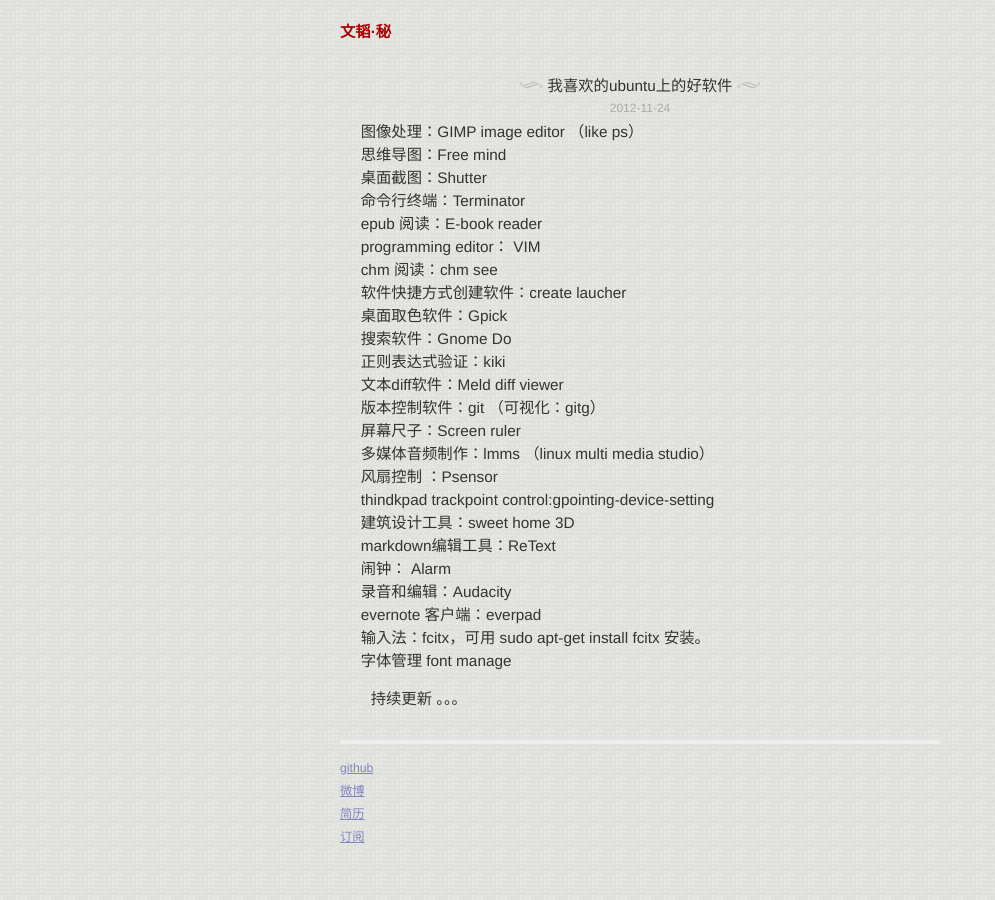
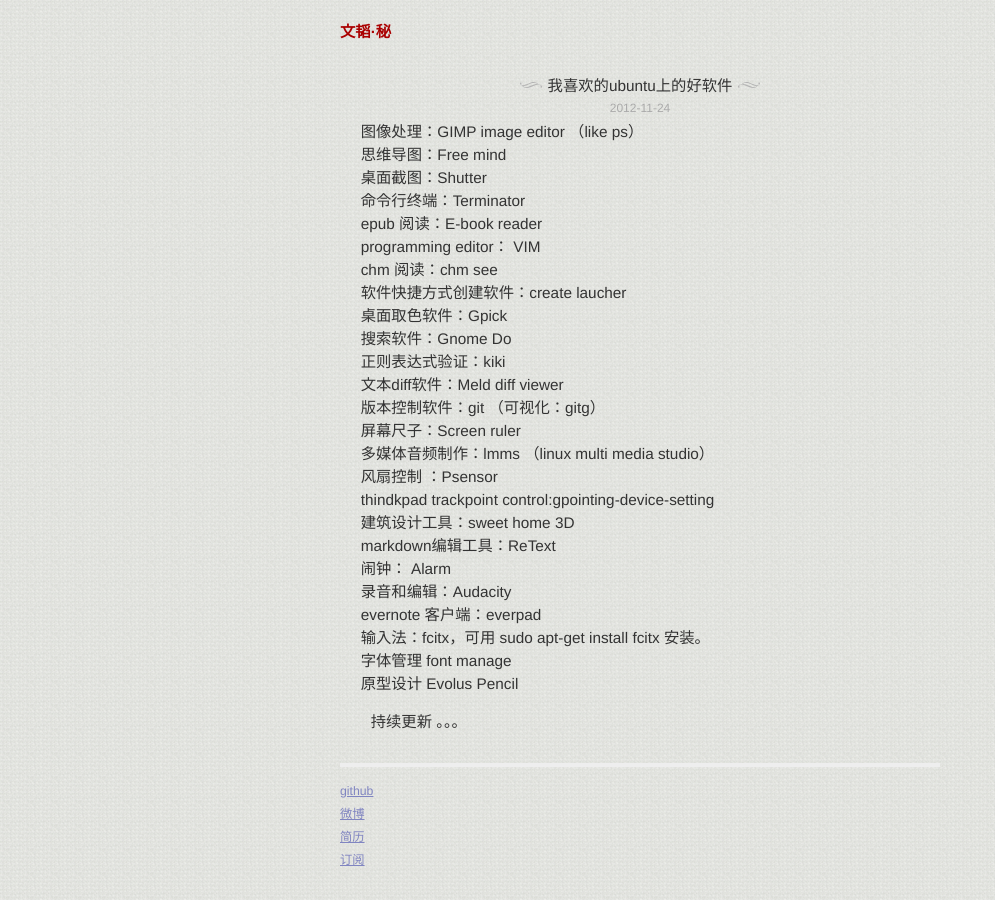
Before and after one commit to zhangwentao/blog, a Jekyll site: the page built from _posts/2012-11-24-我喜欢的ubuntu上的好软件.md, in a window 1280 px wide. Shown: the whole page, without its empty margins (0-995 px from the left). Built offline with Jekyll 4.4.1, drawn with Linux system fonts in a browser that asks for light colours; Markdown is read by kramdown in place of the engine named in the settings; comment, search, counter and statistics services are not loaded.

Commit message:
更新文章

```diff
--- a/_posts/2012-11-24-我喜欢的ubuntu上的好软件.md
+++ b/_posts/2012-11-24-我喜欢的ubuntu上的好软件.md
@@ -27,5 +27,6 @@
 23. evernote 客户端：everpad
 24. 输入法：fcitx，可用 sudo apt-get install fcitx 安装。
 25. 字体管理 font manage
+26. 原型设计 Evolus Pencil
 
 持续更新 。。。
```
